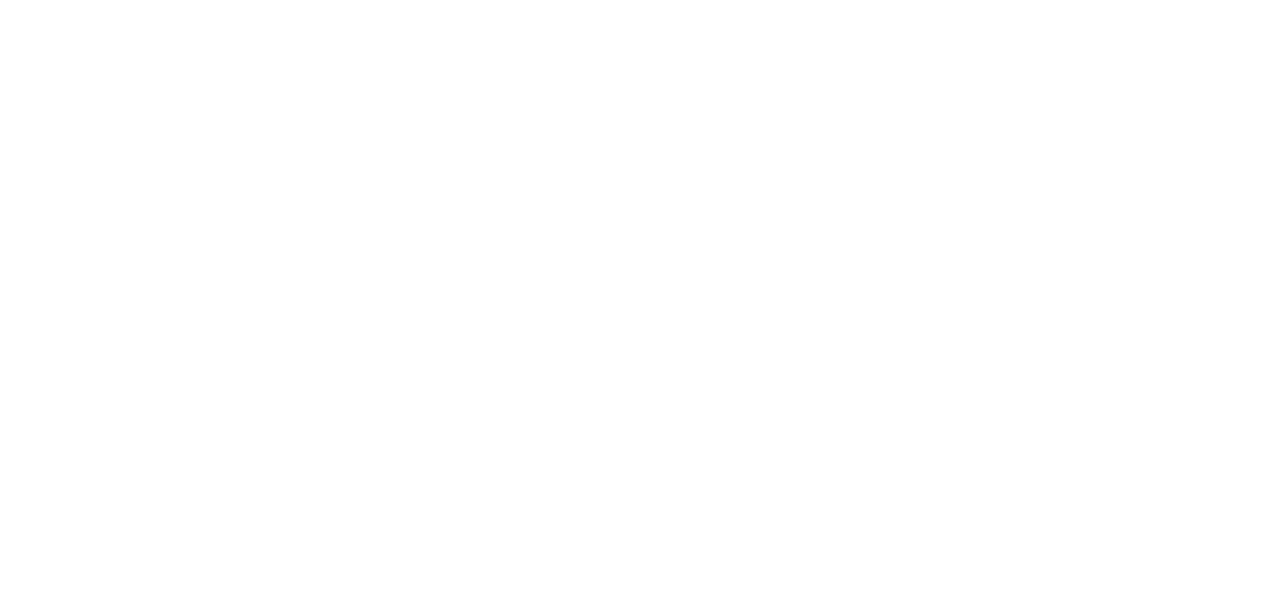
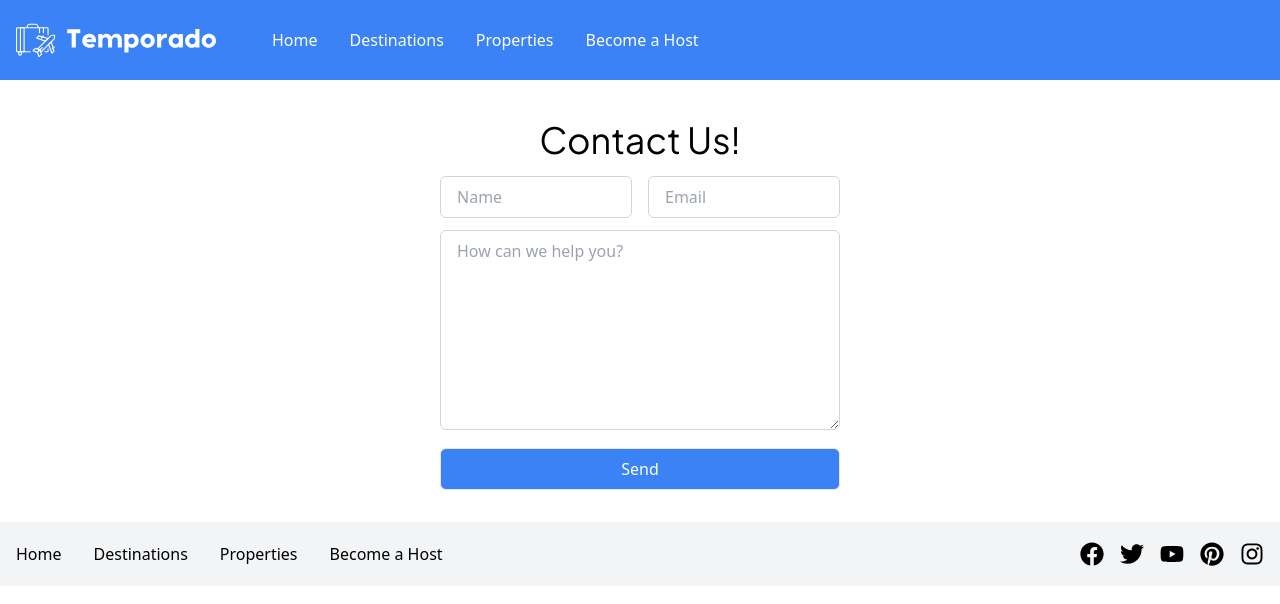
Before and after one commit to blake-hodges/temporado, a React (Create React App) app: page /contact in a window 1280 px wide. Before the commit this address had no page. Shown: the top 604 px of the page. Built offline with nearby package versions, Linux system fonts and the light colour scheme.

Commit message:
change styling of property page form

```diff
--- a/src/App.js
+++ b/src/App.js
@@ -7,6 +7,7 @@ import Home from './pages/Home';
 import Properties from './pages/Properties';
 import Property from './pages/Property';
 import Destinations from './pages/Destinations';
+import Contact from './pages/Contact';
 
 
 function App() {
@@ -20,6 +21,7 @@ function App() {
                     <Route path="/properties" element={<Properties />} />
                     <Route path="/property/:id" element={<Property />} />
                     <Route path="/host" element={<Host />} />
+                    <Route path="/contact" element={<Contact />} />
                 </Route>
             </Routes>
         </>
--- a/src/components/Booking.jsx
+++ b/src/components/Booking.jsx
@@ -25,22 +25,22 @@ function Booking() {
         <div className="max-w-[1240px] mx-auto grid md:grid-cols-3 px-4 py-16">
             <div className="md:col-span-2 justify-evenly p-5">
                 <div>
-                    <h2>Lorem ipsum dolor sit amet consectetur adipisicing.</h2>
-                    <p className="py-4">Lorem ipsum dolor, sit amet consectetur adipisicing elit. Dolor at eos mollitia, numquam consequuntur dolores temporibus laboriosam, vitae nemo aspernatur cum, magnam blanditiis facere facilis aliquid exercitationem harum incidunt praesentium. Quam fugit facilis quia molestias, consequatur aut dicta tempora magni asperiores, minus omnis expedita quis rerum fuga provident! Itaque, ex!</p>
+                    <h2>Let us help you find your next destination.</h2>
+                    <p className="py-4">Established in 2020, Temporado has developed from a small start-up to one of the world’s most popular holiday booking sites. We empower travelers from around the world as well as property property owners to find solutions that work for them. Wherever you need to go and anything you need to do, Temporado makes it simple and hassle-free.</p>
                 </div>
                 <div className="grid grid-cols-2">
                     <div className="flex flex-col text-center items-center">
-                    <PhoneIcon className="w-7 h-7" />
+                    <Link to="/contact"><PhoneIcon className="w-7 h-7" /></Link>
                         <div>
-                            <h3>Speak with Someone</h3>
-                            <p>Lorem ipsum dolor, sit amet consectetur adipisicing elit. Quas, quibusdam!</p>
+                            <h3><Link to="/contact">Contact Us</Link></h3>
+                            <p>Please contact us with any questions you have. We are available to respond 24/7. We will get back to you as soon as possible.</p>
                         </div>
                     </div>
                     <div className="flex flex-col text-center items-center">
                         <ChatIcon className="w-7 h-7" />
                         <div>
-                            <h3>Chat With Us</h3>
-                            <p>Lorem, ipsum dolor sit amet consectetur adipisicing elit.</p>
+                            <h3>Customer Service</h3>
+                            <p>Confirm your booking information here. If you have a problem with your booking feel free to contact us.</p>
                         </div>
                     </div>
                 </div>
@@ -48,8 +48,8 @@ function Booking() {
 
             <div className="md:col-span-1 bg-blue-500 rounded-md">
                 <div className="text-center border-b">
-                    <p className="pt-2">Check our available properties.</p>
-                    <p className="py-2 text-gray-200">10% OFF MONTH-LONG STAYS</p>
+                    <h3 className="pt-2">Check our available properties.</h3>
+                    <h4 className="py-2 text-gray-200">10% OFF MONTH-LONG STAYS</h4>
                 </div>
                 <form className="w-full px-2">
                     <div className="flex flex-col my-2">
--- a/src/index.css
+++ b/src/index.css
@@ -8,10 +8,10 @@
         @apply text-3xl md:text-4xl font-jakarta
     }
     h2 {
-        @apply text-2xl font-jakarta
+        @apply text-lg md:text-2xl font-jakarta
     }
     h3 {
-        @apply text-xl font-jakarta
+        @apply text-base md:text-xl font-jakarta
     }
     h4 {
         @apply font-jakarta
--- /dev/null
+++ b/src/pages/Contact.jsx
@@ -0,0 +1,39 @@
+import React, { useState } from 'react';
+
+function Contact() {
+    function handleSubmit(e) {
+        e.preventDefault();
+        console.log(e.target.value);
+    }
+    return (
+        <div className="w-[400px] mx-auto flex flex-col my-6">
+            <div className="my-4">
+                <h1 className="text-center">Contact Us!</h1>
+            </div>
+            <div>
+                <form id="contact-form" onSubmit={handleSubmit}>
+                    <div className="grid grid-cols-2 gap-4">
+                        <div className="col-span-2 md:col-span-1">
+                            <input className="w-full border border-gray-300 rounded-md py-2 px-4" type="text" id="contact-form-name" placeholder="Name" />
+                        </div>
+                        <div className="col-span-2 md:col-span-1">
+                            <input className=" w-full border border-gray-300 rounded-md py-2 px-4" type="text" id="contact-form-email" placeholder="Email" />
+                        </div>
+                    </div>
+                    <div>
+                        <div className="my-3">
+                            <textarea className="border border-gray-300 rounded-md w-full py-2 px-4 h-[200px]" id="contact-form-comment" placeholder="How can we help you?"></textarea>
+                        </div>
+                    </div>
+                    <div>
+                        <div className="my-2">
+                            <button className="py-2 px-4 w-full text-white bg-blue-500">Send</button>
+                        </div>
+                    </div>
+                </form>
+            </div>
+        </div>
+    )
+}
+
+export default Contact
--- a/src/pages/Properties.jsx
+++ b/src/pages/Properties.jsx
@@ -100,13 +100,11 @@ function Properties(props) {
 
     return (
         <>
-            <div className="w-[960px] my-4 p-10 mx-auto">
-                <div className="w-[400px] mx-auto bg-blue-500 pb-4">
-                    <div className="text-center border">
-                        <p className="py-4">Change Destination</p>
-                    </div>
-                    <form className="w-full px-2" name="myForm" id="theForm">
-                        <div className="flex flex-col my-2">
+            <div className="w-full max-w-[960px] my-4 p-10 mx-auto">
+                <div className="mx-auto pb-4">
+                    <h1 className="m">Property Search</h1>
+                    <form className="w-full grid grid-cols-2 gap-4 px-2" name="myForm" id="theForm">
+                        <div className="col-span-2 md:col-span-1 flex flex-col my-2">
                             <label>Country</label>
                             <select
                                 value={country}
@@ -126,7 +124,7 @@ function Properties(props) {
                                 <option value="United States">United States</option>
                             </select>
                         </div>
-                        <div className="flex flex-col my-2">
+                        <div className="col-span-2 md:col-span-1 flex flex-col my-2">
                             <label>City/Area</label>
                             <select
                                 value={market}
```
